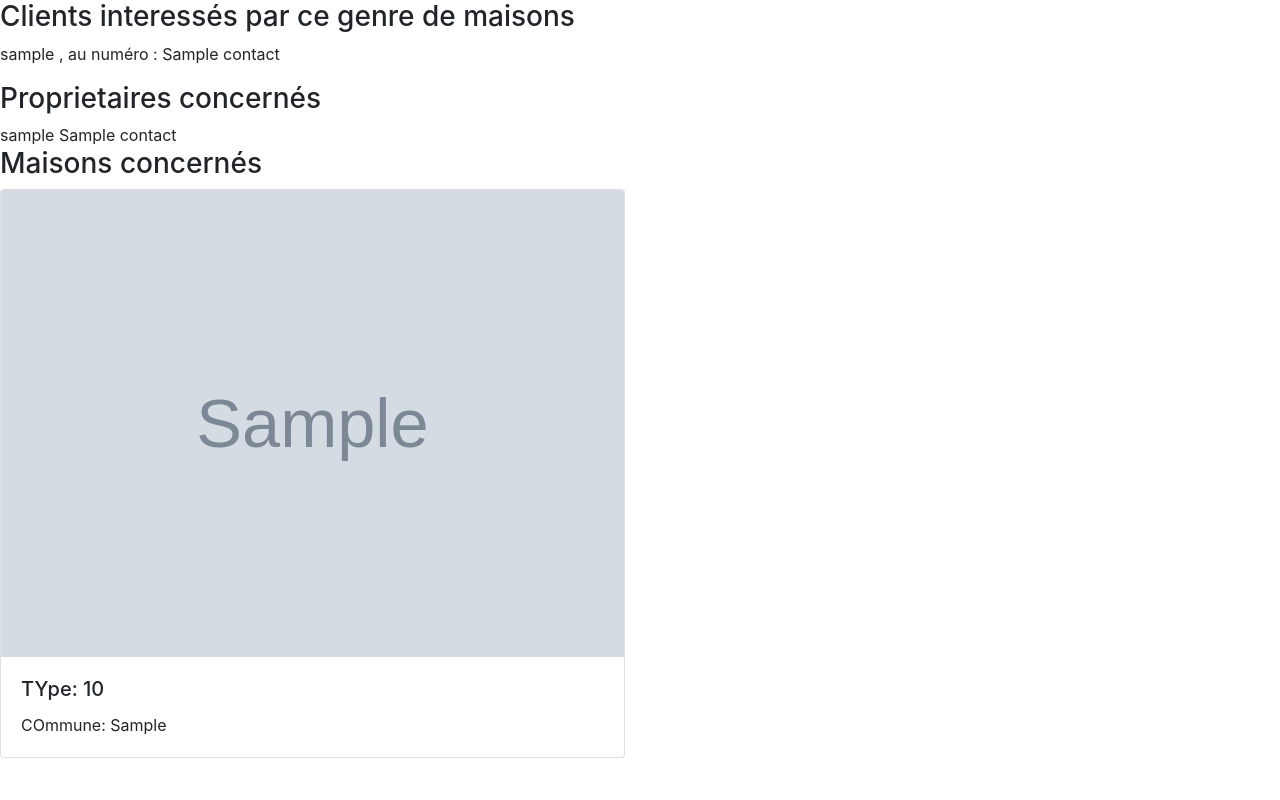
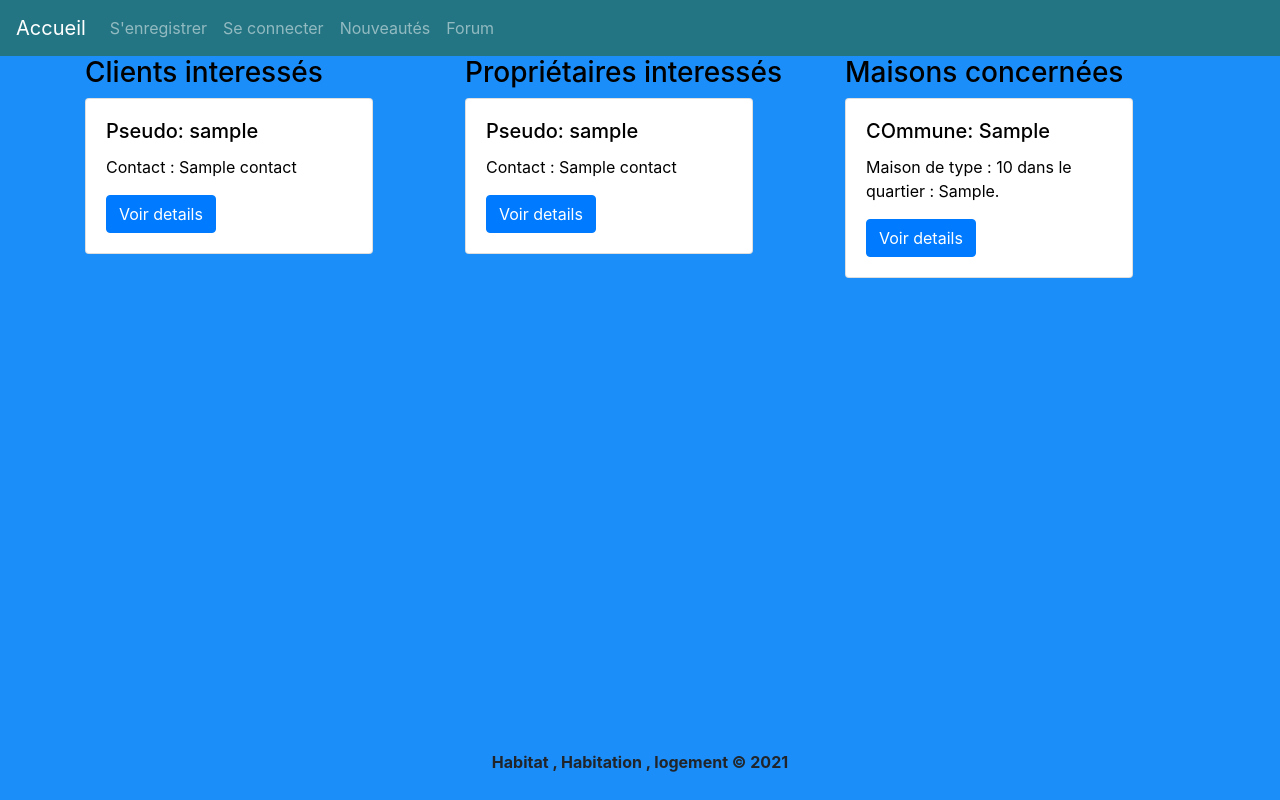
Before and after one commit to inovci/Logeique-old, a Django app: template search/templates/search/search_result.html in a window 1280 px wide. Run offline with Django 3.2, Linux system fonts and the light colour scheme; tables that the repository leaves empty hold one stand-in row (values such as "Sample post"); the template is opened without the code that fills it: values that come from a table or form of the project are taken from there, most other values are stand-ins (such as "Sample title", 1, 10 or a date in 2020); grey boxes marked "Sample" are stand-in pictures; some libraries are stand-ins or nearby versions.

Commit message:
changes in navbar items

```diff
--- a/search/templates/search/search_result.html
+++ b/search/templates/search/search_result.html
@@ -1,53 +1,52 @@
-<html lang="en">
+{% extends 'spaces/base.html' %}
+{% load static %}
 
-<head>
-    <meta charset="UTF-8">
-    <meta name="viewport" content="width=device-width, initial-scale=1.0">
-    <title>Document</title>
-    <link rel="stylesheet" href="https://cdn.jsdelivr.net/npm/bootstrap@4.6.0/dist/css/bootstrap.min.css"
-        integrity="sha384-B0vP5xmATw1+K9KRQjQERJvTumQW0nPEzvF6L/Z6nronJ3oUOFUFpCjEUQouq2+l" crossorigin="anonymous">
-</head>
+{% block title %}Resultats de recherche{% endblock %}
 
-<body>
-    <div>
+{% block content %}
+    <div class = "row">
+        <div class="col-4">
         {% if context.clients %}
-        <h3>Clients interessés par ce genre de maisons</h3>
+            <h3>Clients interessés </h3>
             {% for client in context.clients %}
-        <p>{{client.user.username}} , au numéro : {{client.contact}}</p>
-        {% endfor %}
-        {% endif %}
-    </div>
-
-    <div>
-        {% if context.landlords %}
-        <h3>Proprietaires concernés</h3>
-        {% for landlord in context.landlords %}
-        <div>
-            {{landlord.user.username}}
-            {{landlord.contact}}
-        </div>
-        {% endfor %}
-        {% endif %}
-    </div>
-
-    <div>
-        {% if context.houses %}
-        <h3>Maisons concernés</h3>
-        {% for house in context.houses %}
-        <div class="row row-cols-1 row-cols-md-2">
-            <div class="col mb-4">
-                <div class="card">
-                    <img src="{{house.house_image.url}}" class="card-img-top" alt="pas d'image">
+            <div class="card" style="width: 18rem;">
                 <div class="card-body">
-                        <h5 class="card-title">TYpe: {{house.house_kind}}</h5>
-                        <p class="card-text">COmmune: {{house.house_township}}</p>
-                    </div>
-                </div>
+                    <h5 class="card-title">Pseudo: {{client.user.username}}</h5>
+                    <p class="card-text">Contact : {{client.contact}}</p>
+                    <a href="#" class="btn btn-primary">Voir details</a>
                 </div>
             </div>
             {% endfor %}
         {% endif %}
         </div>
+        <div class="col-4">
+            {% if context.landlords %}
+            <h3>Propriétaires interessés </h3>
+            {% for landlord in context.landlords %}
+            <div class="card" style="width: 18rem;">
+                <div class="card-body">
+                    <h5 class="card-title">Pseudo: {{landlord.user.username}}</h5>
+                    <p class="card-text">Contact : {{landlord.contact}}</p>
+                    <a href="#" class="btn btn-primary">Voir details</a>
+                </div>
+            </div>
+            {% endfor %}
+        {% endif %}
+        </div>
+        <div class="col-4">
+        {% if context.houses %}
+            <h3>Maisons concernées </h3>
+            {% for house in context.houses %}
+            <div class="card" style="width: 18rem;">
+                <div class="card-body">
+                    <h5 class="card-title">COmmune: {{house.house_township}}</h5>
+                    <p class="card-text">Maison de type : {{house.house_kind}} dans le quartier : {{house.house_area}}.</p>
+                    <a href="#" class="btn btn-primary">Voir details</a>
+                </div>
+            </div>
+            {% endfor %}
+        {% endif %}
+
         <!--
                 <div>
 
@@ -73,6 +72,8 @@
             {% endif %}
             </div>
             -->
-</body>
+</div>
+{% endblock %}
+
 
 </html>
--- a/spaces/templates/spaces/base.html
+++ b/spaces/templates/spaces/base.html
@@ -29,12 +29,12 @@
 </head>
 
 <body style="background-color: #1C8EF9;">
-    <header class="masthead mb-auto">
+    <header class="mb-auto masthead">
         <!-- Fixed navbar -->
         {% block navbar %}
         <nav class="navbar navbar-expand-md navbar-dark" id="nav1">
             {% block navbarbrand1 %}
-                <a class="navbar-brand" id="navbarbrand1" href="{% url 'spaces:signup' %}">S'enregistrer</a>
+                <a class="navbar-brand" id="navbarbrand1" href="{% url 'spaces:home' %}">Accueil</a>
             {% endblock %}
 
             <button class="navbar-toggler" type="button" data-toggle="collapse" data-target="#navbarCollapse"
@@ -43,27 +43,27 @@
             </button>
 
             <div class="collapse navbar-collapse" id="navbarCollapse">
-                <ul class="navbar-nav mr-auto">
-                    <li class="nav-item active">
+                <ul class="mr-auto navbar-nav">
+                    <li class="nav-item">
                         {% block navlink1 %}
-                        <a class="nav-link" href="{% url 'spaces:signin' %}" id="navlink1">
-                            Se connecter<span class="sr-only">(current)</span>
-                        </a>
+                        <a class="nav-link" href="{% url 'spaces:signup' %}" id="navlink1">S'enregistrer</a>
+                        {% endblock %}
+                    </li>
+                    <li class="nav-item">
+                        {% block navlink2 %}
+                        <a class="nav-link" href="{% url 'spaces:signin' %}" id="navlink2">Se connecter</a>
                         {% endblock %}
                     </li>
 
                     <li class="nav-item">
-                        {% block navlink2 %}
-                        <a class="nav-link" href="#" id="navlink2">Nouveautés</a>
+                        {% block navlink3 %}
+                        <a class="nav-link" href="#" id="navlink3">Nouveautés</a>
                         {% endblock %}
                     </li>
 
                     <li class="nav-item">
-                        {% block navlinkdisabled1 %}
-                        <a class="nav-link disabled" href="#" tabindex="-1" aria-disabled="true"
-                            id="navlinkdisabled1">
-                            forum
-                        </a>
+                        {% block navlink4 %}
+                        <a class="nav-link" href="#" id="navlink4">Forum</a>
                         {% endblock %}
                     </li>
                 </ul>
```
Also changed, not shown: spaces/templates/spaces/signin.html (+1 -25 lines), spaces/templates/spaces/signup.html (+1 -29 lines). Lines whose indentation alone changed are shown as unchanged.
